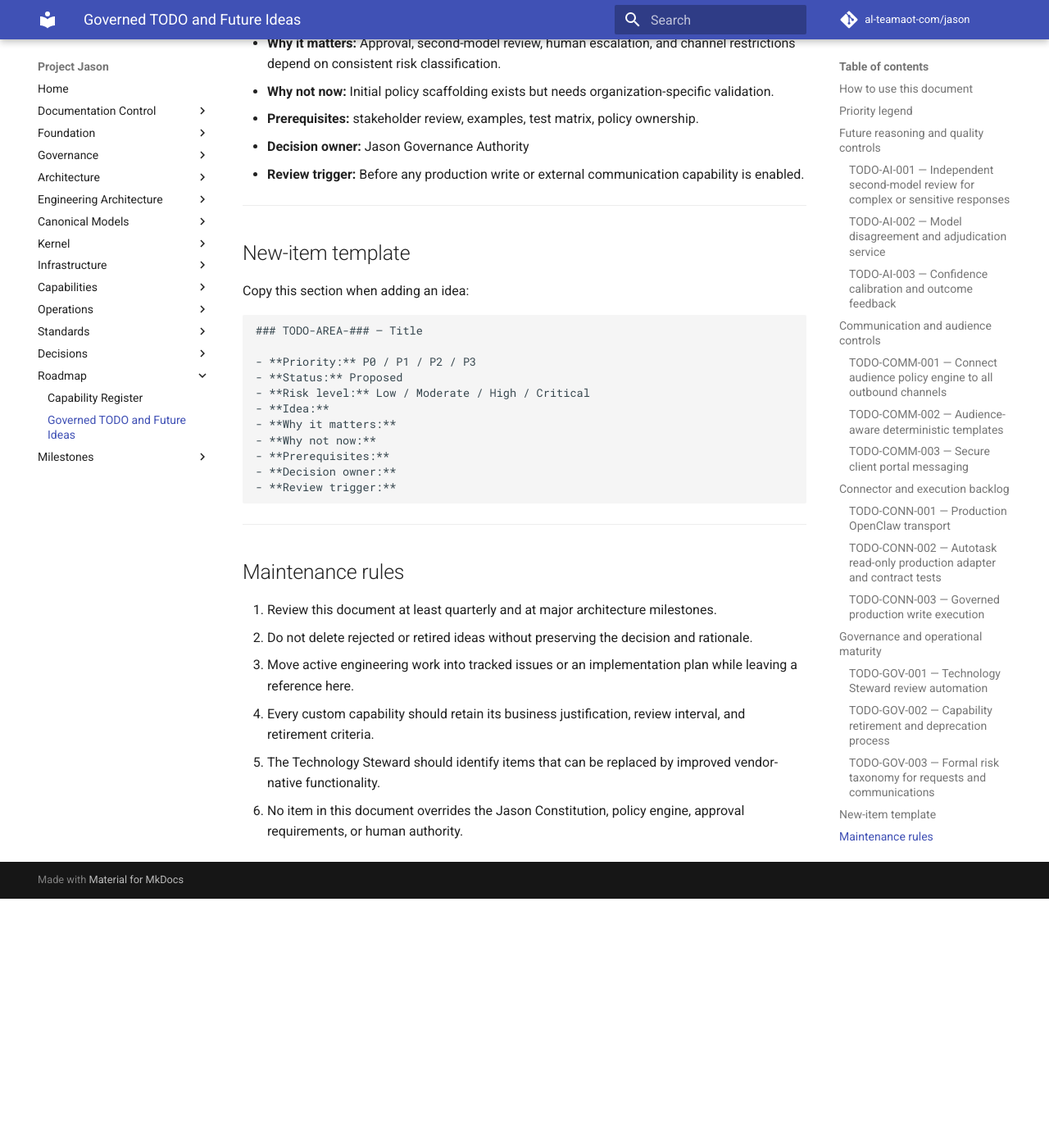
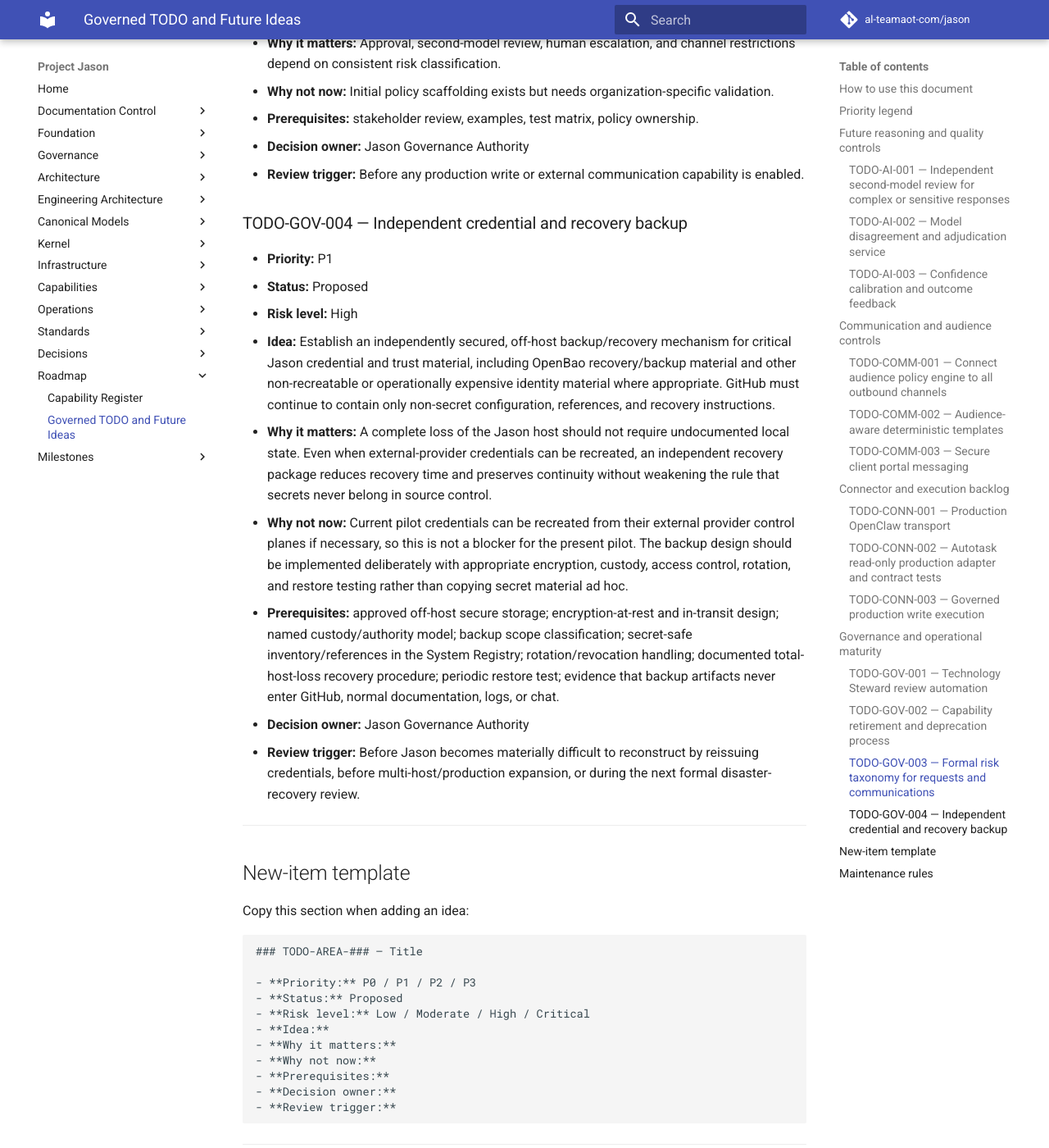
Before and after one commit to al-teamaot-com/jason, an MkDocs documentation site: the page built from docs/roadmaps/Project-Jason-TODO-and-Future-Ideas.md, in a window 1280 px wide and 1400 px high, scrolled down 7588 px. Shown: the whole window at 82% size. Built offline with MkDocs 1.6.1 and Material for MkDocs 9.7.7, drawn with Linux system fonts in a browser that asks for light colours; comment, search, counter and statistics services are not loaded; before the commit the page ends 8684 px from its top, so only the background shows below that.

Commit message:
Add credential recovery backup to Jason backlog

```diff
--- a/docs/roadmaps/Project-Jason-TODO-and-Future-Ideas.md
+++ b/docs/roadmaps/Project-Jason-TODO-and-Future-Ideas.md
@@ -216,6 +216,18 @@ Items in this document are not approved capabilities and must not be enabled mer
 - **Decision owner:** Jason Governance Authority
 - **Review trigger:** Before any production write or external communication capability is enabled.
 
+### TODO-GOV-004 — Independent credential and recovery backup
+
+- **Priority:** P1
+- **Status:** Proposed
+- **Risk level:** High
+- **Idea:** Establish an independently secured, off-host backup/recovery mechanism for critical Jason credential and trust material, including OpenBao recovery/backup material and other non-recreatable or operationally expensive identity material where appropriate. GitHub must continue to contain only non-secret configuration, references, and recovery instructions.
+- **Why it matters:** A complete loss of the Jason host should not require undocumented local state. Even when external-provider credentials can be recreated, an independent recovery package reduces recovery time and preserves continuity without weakening the rule that secrets never belong in source control.
+- **Why not now:** Current pilot credentials can be recreated from their external provider control planes if necessary, so this is not a blocker for the present pilot. The backup design should be implemented deliberately with appropriate encryption, custody, access control, rotation, and restore testing rather than copying secret material ad hoc.
+- **Prerequisites:** approved off-host secure storage; encryption-at-rest and in-transit design; named custody/authority model; backup scope classification; secret-safe inventory/references in the System Registry; rotation/revocation handling; documented total-host-loss recovery procedure; periodic restore test; evidence that backup artifacts never enter GitHub, normal documentation, logs, or chat.
+- **Decision owner:** Jason Governance Authority
+- **Review trigger:** Before Jason becomes materially difficult to reconstruct by reissuing credentials, before multi-host/production expansion, or during the next formal disaster-recovery review.
+
 ---
 
 ## New-item template
```
